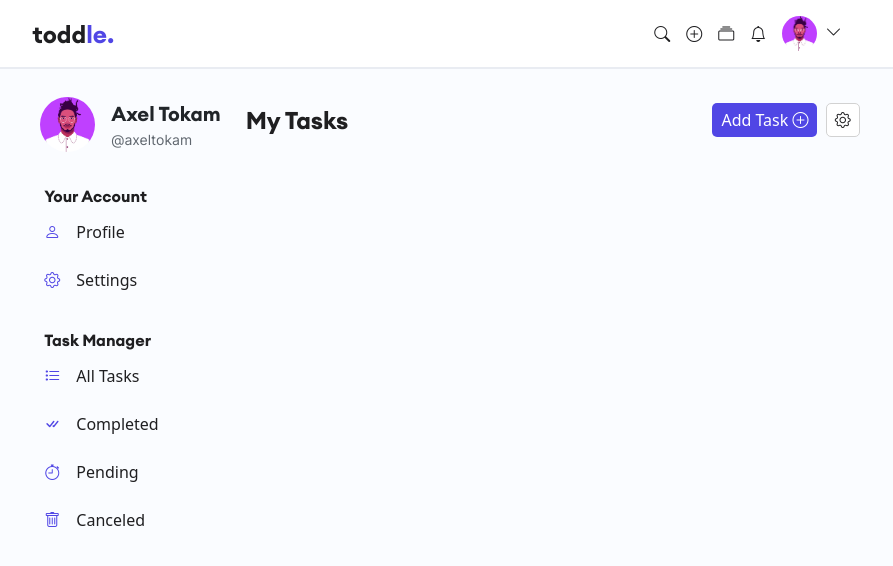
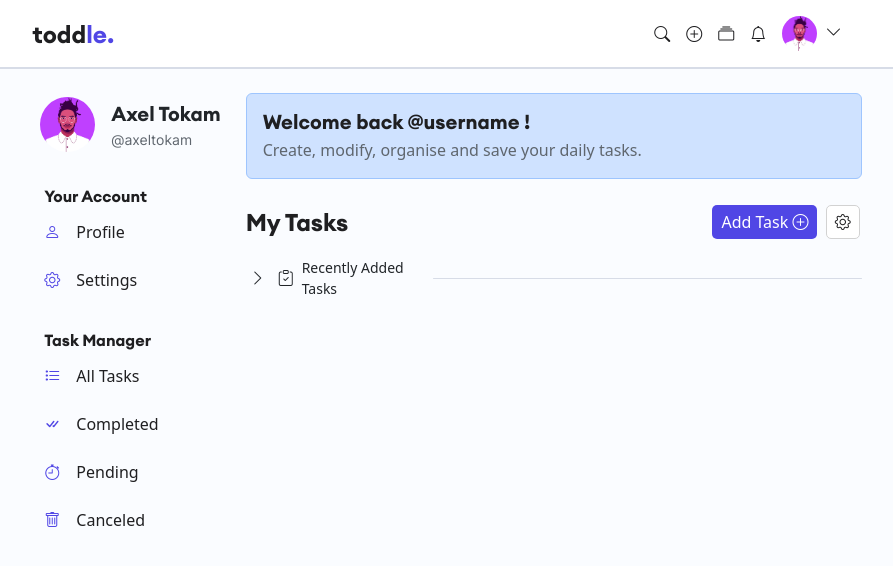
Before and after one commit to axelthereal/django-task-manager, a Django app: page /home in a window 1280 px wide. Shown: the top 566 px of the page, without its empty margins (193-1086 px from the left). Run offline with Django 4.2, Linux system fonts and the light colour scheme; some libraries are stand-ins or nearby versions.

Commit message:
designed main home view
Partially designed main home file

```diff
--- a/toddle/static/css/global.css
+++ b/toddle/static/css/global.css
@@ -15,9 +15,9 @@
          --bg: #ffffff;
          --bg-dark: #f8f8f8;
          --bg-darker: #d2d2d2;
-         --bg-dark-light:#e9ecf2;
+         --bg-dark-light:#d7dce7;
          --bg-grey:#fafcff;
-         --bg-grey-dark:#ecf2fa;
+         --bg-grey-dark:#e9ecf2;
 
          --txt-light:#fff;
          --txt-darker: #0a0a0a;
@@ -168,8 +168,6 @@ ul, ol {
   .btn-custom-dark:active {
     background-color: var(--bg-dark-light) !important;
   }
-
-
   .sidebar .profile-img{
      width:55px;
      height: 55px;
@@ -185,3 +183,16 @@ ul, ol {
       background-color: var(--bg-grey-dark);
   }
     /* side-bar */
+
+
+/* Tasks-feed */
+
+.ts-feed-group-header .line-hr{
+    background-color: var(--bg-dark-light);
+    height:1px;
+    width: 70%;
+}
+.ts-feed-group-header .feed-toggler{width:30%;}
+.ts-feed-group-header .feed-toggler:not(.collapsed){
+    color: var(--active) !important;
+}
--- a/toddle/templates/headers/navbar.html
+++ b/toddle/templates/headers/navbar.html
@@ -2,7 +2,7 @@
 <nav class="navbar py-2 navbar-expand navbar-default bg-default sticky-top">
    <div class="container col-lg-8">
     <a href="{% url 'home-view' %}" class="navbar-brand fs-4 txt-title colr-dark">todd<span class="colr-active">le.</span></a>
-    <button class="navbar-toggler" type="button" data-bs-toggle="collapse" data-bs-target="#topNav" aria-controls="topNav" aria-expanded="true" aria-label="Toggle navigation">
+    <button class="navbar-toggler" type="button" data-bs-toggle="collapse" data-bs-target="#topNav" aria-controls="topNav" aria-expanded="false" aria-label="Toggle navigation">
         <span class="navbar-toggler-icon"></span>
     </button>
    <div class="collapse navbar-collapse justify-content-end align-items-center" id="topNav">
--- a/toddle/templates/pages/home.html
+++ b/toddle/templates/pages/home.html
@@ -20,7 +20,7 @@
            <span class="fullnames d-block txt-title fw-semibold fs-5 colr-darker">Axel Tokam</span>
            <span class="username d-block txt-text fw-lighter small colr-dark-light">@axeltokam</span>
         </div>
-   </div>
+    </div>
 
 
    <div class="list-group py-1 px-1 mt-4">
@@ -62,12 +62,47 @@
 {# main-bd #}
   <div class="main-bd col-lg-9">
 
+
+    <div class="bd-greetings m-0 border-0">
+        <div class="alert alert-light bg-primary-subtle text-primary-emphasis border border-primary-subtle alert-dismissible fade show d-flex flex-column gap-1 pb-0" role="alert">
+          <h5 class="colr-dark txt-title alert-heading py-0 my-0">Welcome back @username !</h5>
+          <p class="fs-6 small colr-dark-light">Create, modify, organise and save your daily tasks.</p>
+         </div>
+     </div>
+
     <div class="header d-flex justify-content-between align-items-center py-2">
     <h3 class="fs-4 txt-title fw-bold colr-dark py-0 my-0">My Tasks</h3>
     <span class="btns">
         <a href="" class="btn btn-default btn-sm btn-custom btn-custom-active fs-6 px-2 align-items-md-center justify-content-between">Add Task <i class="bi-plus-circle"></i></a>
         <a href="" class="btn btn-default btn-sm btn-custom btn-custom-dark fs-6 px-2 align-items-md-center justify-content-between"><i class="bi-gear"></i></a>
     </span>
+    </div>
+
+    {# tasks-content #}
+    <div class="task-feed mt-2">
+
+        {# Tasks-group #}
+        <div class="ts-feed-group" id="tasksGroupOne">
+           <div class="ts-feed-group-header d-flex justify-content-between align-items-center gap-1 px-0 mx-0">
+             <span class="feed-toggler collapsed d-flex align-items-center gap-2" type="button" data-bs-toggle="collapse" data-bs-target="#recentlyAdded" aria-expanded="false" aria-controls="recentlyAdded">
+               <span class="bi bi-chevron-right mx-1"></span>
+               <span class="bi bi-clipboard-check"></span>
+               <span class="small fw-medium">Recently Added Tasks</span>
+             </span>
+             <span class="line-hr d-block rounded"></span>
+           </div>
+           <div id="recentlyAdded" class="list-group ts-feed-group-body collapse" data-bs-parent="#tasksGroupOne">
+
+            <div class="task-item py-3">
+                 <i>One two three </i>
+             </div>
+
+           </div>
+        </div>
+
+
+        {# ...Tasks #}
+
     </div>
 
   </div>
```
